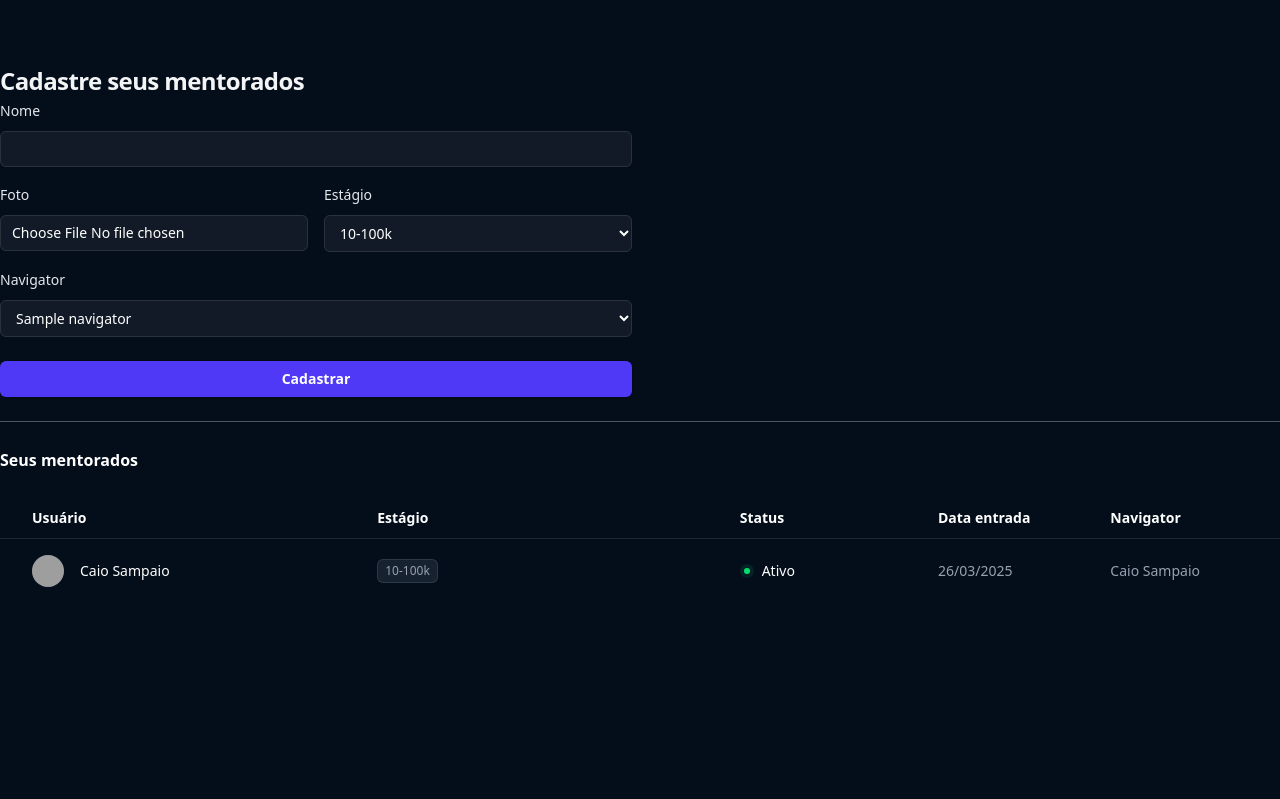
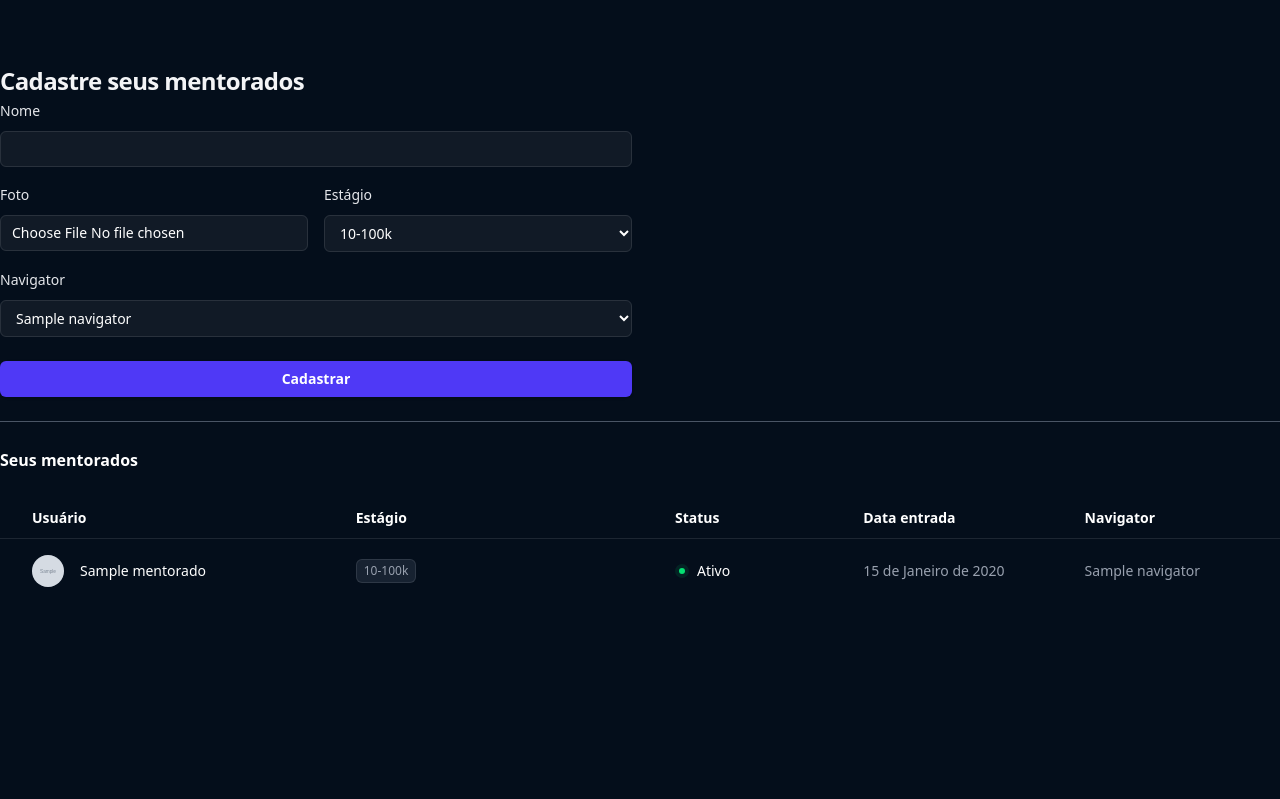
Before and after one commit to NicolasRaony06/sistema_gestao_mentorados_django, a Django app: page /mentorados/ in a window 1280 px wide. Shown: the part 65-864 px from the top of the page. Run offline with Django 5.2, Linux system fonts and the light colour scheme; a user stored in the database is signed in; tables that the repository leaves empty hold one stand-in row (values such as "Sample post"); grey boxes marked "Sample" are stand-in pictures; grey boxes are pictures that could not be loaded.

Commit message:
Add pagina mentorados finalizada

```diff
--- a/mentees/models.py
+++ b/mentees/models.py
@@ -15,7 +15,7 @@ class Mentorados(models.Model):
     )
     name = models.CharField(max_length=120)
     created_at = models.DateField(auto_now_add=True)
-    photo = models.ImageField(upload_to='photos', null=True, blank=True)
+    photo = models.ImageField(upload_to='photos', default='photos/default.bmp')
     stage = models.CharField(max_length=2, choices=stages_choices)
     user = models.ForeignKey(User, on_delete=models.CASCADE)
     navigator = models.ForeignKey(Navigators,null=True, blank=True, on_delete=models.CASCADE)
--- a/mentees/templates/mentorados.html
+++ b/mentees/templates/mentorados.html
@@ -126,12 +126,12 @@
               </thead>
               <tbody class="divide-y divide-white/5">
 
-
+                {% for mentorado in mentorados %}
                   <tr>
                     <td class="py-4 pl-4 pr-8 sm:pl-6 lg:pl-8">
                       <div class="flex items-center gap-x-4">
-                        <img src="#" alt="" class="size-8 rounded-full bg-gray-800">
-                        <div class="truncate text-sm/6 font-medium text-white">Caio Sampaio</div>
+                        <img src="{{mentorado.photo.url}}" alt="" class="size-8 rounded-full bg-gray-800">
+                        <div class="truncate text-sm/6 font-medium text-white">{{mentorado.name}}</div>
                       </div>
                     </td>
                     <td class="hidden py-4 pl-0 pr-4 sm:table-cell sm:pr-8">
@@ -147,13 +147,10 @@
                         <div class="hidden text-white sm:block">Ativo</div>
                       </div>
                     </td>
-                    <td class="hidden py-4 pl-0 pr-8 text-sm/6 text-gray-400 md:table-cell lg:pr-20">26/03/2025</td>
-                    <td class="hidden py-4 pl-0 pr-8 text-sm/6 text-gray-400 md:table-cell lg:pr-20">
-
-                        Caio Sampaio
-                    </td>
+                    <td class="hidden py-4 pl-0 pr-8 text-sm/6 text-gray-400 md:table-cell lg:pr-20">{{mentorado.created_at}}</td>
+                    <td class="hidden py-4 pl-0 pr-8 text-sm/6 text-gray-400 md:table-cell lg:pr-20">{{mentorado.navigator.name}}</td>
                   </tr>
-
+                {% endfor %}
               </tbody>
             </table>
           </div>
--- a/mentees/views.py
+++ b/mentees/views.py
@@ -9,7 +9,8 @@ def mentorados(request):
 
     if request.method == 'GET':
         navigators = Navigators.objects.filter(user=request.user)
-        return render(request, 'mentorados.html', {'navigators':navigators, 'stages':Mentorados.stages_choices})
+        mentorados = Mentorados.objects.filter(user=request.user)
+        return render(request, 'mentorados.html', {'navigators':navigators, 'stages':Mentorados.stages_choices, 'mentorados':mentorados})
 
     if request.method == 'POST':
         name = request.POST.get('name')
```
Also changed, not shown: mentees/migrations/0002_alter_mentorados_photo.py (added).
